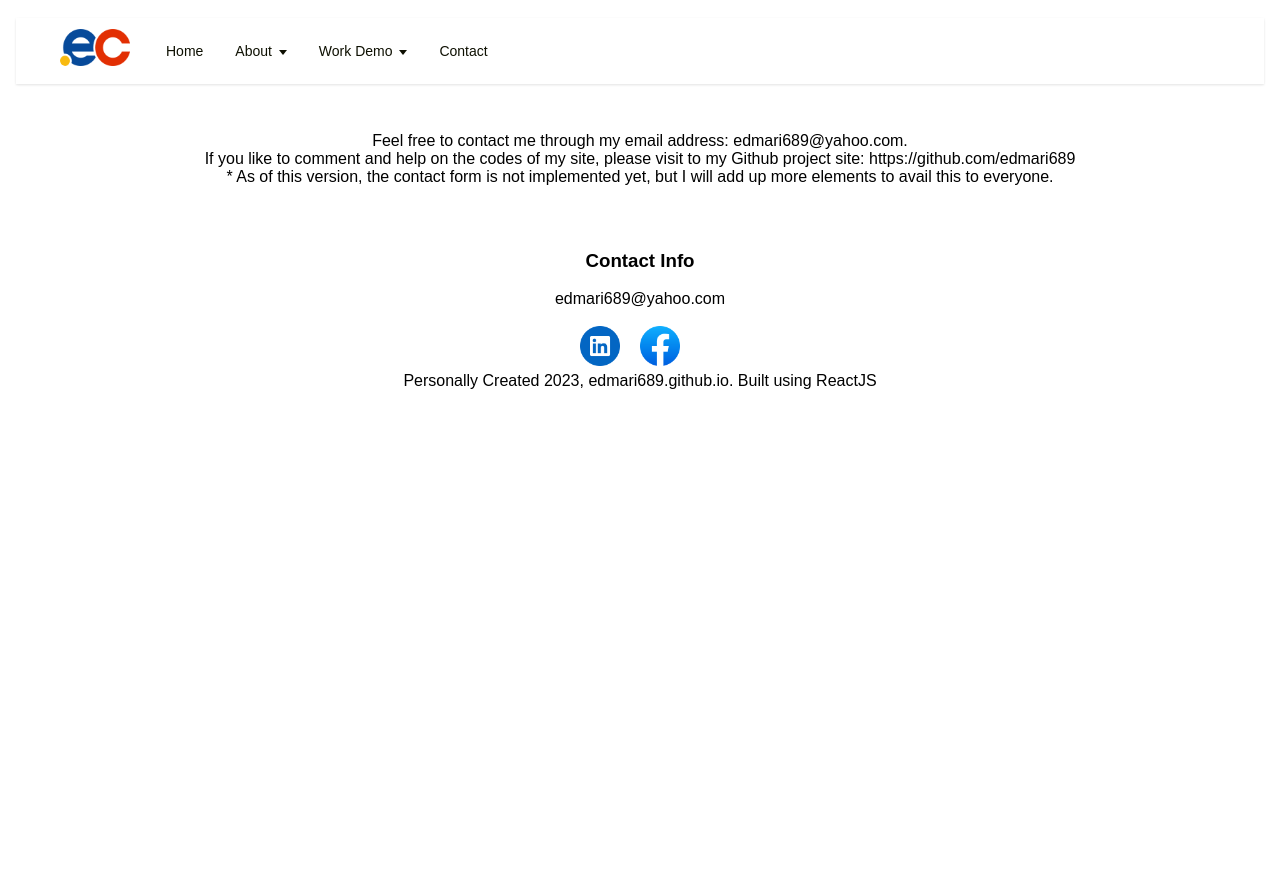
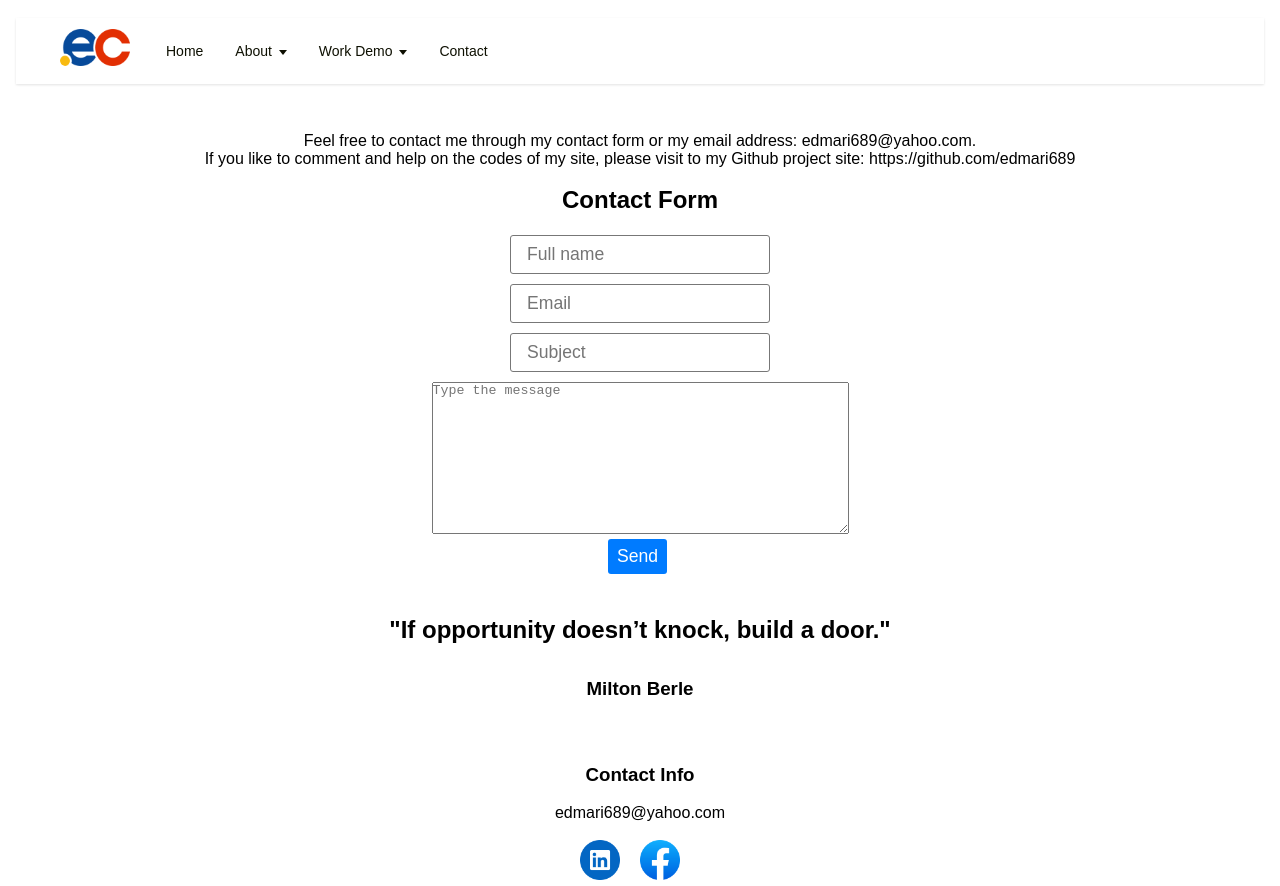
Before and after one commit to edmari689/edmaricallangan, a React (Create React App) app: page /contact in a window 1280 px wide. Shown: the part 402-1288 px from the top of the page. Before the commit the page ends 808 px from the top, so only its background shows below. Built offline with nearby package versions, Linux system fonts and the light colour scheme.

Commit message:
Version 1.1.0 Added contact form feature, edited page contents and index.html

```diff
--- a/package.json
+++ b/package.json
@@ -4,6 +4,7 @@
   "private": true,
   "homepage": "http://edmari689.github.io/edmaricallangan",
   "dependencies": {
+    "@emailjs/browser": "^3.11.0",
     "@testing-library/jest-dom": "^5.17.0",
     "@testing-library/react": "^13.4.0",
     "@testing-library/user-event": "^13.5.0",
--- a/public/index.html
+++ b/public/index.html
@@ -7,7 +7,7 @@
     <meta name="theme-color" content="#000000" />
     <meta
       name="description"
-      content="Web site created using create-react-app"
+      content="Basic Profiling Contents about Edmari Callangan, created in ReactJS Programming"
     />
     <link rel="apple-touch-icon" href="%PUBLIC_URL%/logo192.png" />
     <!--
@@ -24,7 +24,7 @@
       work correctly both with client-side routing and a non-root public URL.
       Learn how to configure a non-root public URL by running `npm run build`.
     -->
-    <title>Edmari's React App</title>
+    <title>Edmari's Profile App</title>
   </head>
   <body>
     <noscript>You need to enable JavaScript to run this app.</noscript>
--- /dev/null
+++ b/src/looks/contactForm.css
@@ -0,0 +1,50 @@
+  .form-control {
+    font-size: 1.3rem;
+    font-weight: 1300;
+  }
+
+  .form-control > * {
+    margin: 5px 0;
+  }
+
+  .form-control input {
+    font-size: 1.1rem;
+    font-weight: 300;
+    padding: 8px 1rem;
+    border: 1px solid #777;
+    border-radius: 3px;
+    outline: none;
+  }
+
+  .flex-center {
+    display: flex;
+    justify-content: center;
+    align-items: center;
+  }
+
+  .dir-column {
+    flex-direction: column;
+  }
+
+  .--btn {
+    font-size: 1.1rem;
+    font-weight: 400;
+    padding: 6px 8px;
+    margin: 0 5px 0 0;
+    border: 1px solid transparent;
+    border-radius: 3px;
+    cursor: pointer;
+    display: flex;
+    justify-content: center;
+    align-items: center;
+    transition: all 0.3s;
+  }
+
+  .--btn-primary {
+    color: #fff;
+    background: #007bff;
+  }
+
+  .--btn:hover {
+    transform: translateY(-2px);
+  }
--- a/src/pages/AboutMe.js
+++ b/src/pages/AboutMe.js
@@ -57,6 +57,8 @@ export default function AboutMe () {
                 and shooting genres.
             </p>
             <br />
+            <h2>案ずるより産むが易し </h2>
+            <h3>It's easier to give birth than to think about it</h3>
         </div>
     );
 }
--- a/src/pages/AboutSite.js
+++ b/src/pages/AboutSite.js
@@ -4,6 +4,9 @@ import IMAGES from "../images/PicIndex";
 export default function AboutSite () {
     return (
         <div>
+            <h2>艱難汝を玉にす</h2>
+            <h3>Adversity makes a man wise</h3>
+            <br />
             <p>
                 This site includes the profile background of Edmari Callangan
                 with professional experiences and work showcases.
--- a/src/pages/Contact.js
+++ b/src/pages/Contact.js
@@ -1,16 +1,71 @@
-import React from "react";
+import {useRef, useState } from "react";
+import emailjs from '@emailjs/browser';
+import '../looks/contactForm.css';
+
+const Result =() => {
+    return(
+        <p>
+            Your message has been successfully sent.
+            Thank you for contacting me.
+        </p>
+    );
+}
 
 export default function Contact () {
+    const form = useRef();
+    const [result, showResult] = useState(false);
+
+    const sendEmail = (e) => {
+        e.preventDefault();
+
+        const answer = window.confirm("Do you want to send the message?");
+        if (answer) {
+        emailjs.sendForm('service_k9golsj',
+        'template_3x3q6pe', form.current,
+        'FZyPKnyCzwh1e4oGh')
+          .then((result) => {
+              console.log(result.text);
+          }, (error) => {
+              console.log(error.text);
+          }
+          );
+          e.target.reset();
+          showResult(true);
+         console.log("Message is sent.");
+         }
+         else {
+        console.log("Message is not sent yet.");
+         }
+
+      };
+
     return (
         <div>
             <p>
-                Feel free to contact me through my email address: edmari689@yahoo.com. <br />
+                Feel free to contact me through my contact form or my email address: edmari689@yahoo.com. <br />
                 If you like to comment and help on the codes of my site, please visit to my Github project site:
                 https://github.com/edmari689
+            </p>
+            <br />
+            <h2>Contact Form</h2>
+            <form ref={form} onSubmit={sendEmail}
+            className="form-control flex-center dir-column">
+                <input type="text" placeholder="Full name"
+                name="user_name" required />
+                <input type="email" placeholder="Email"
+                name="user_email" required />
+                <input type="text" placeholder="Subject"
+                name="subject" required />
+                <textarea name="message" placeholder="Type the message"
+                cols="50" rows="10" required></textarea>
+                <button type="submit"
+                className="--btn --btn-primary">Send</button>
                 <br />
-                * As of this version, the contact form is not implemented yet, but I will add up more elements
-                to avail this to everyone.
-            </p>
+                {result ? <Result /> : null}
+            </form>
+            <br />
+            <h2>"If opportunity doesn’t knock, build a door." </h2><br />
+            <h3>Milton Berle</h3>
         </div>
     );
 }
--- a/src/pages/Home.js
+++ b/src/pages/Home.js
@@ -15,15 +15,6 @@ function Hello (){
                 If you like to learn about Edmari Callangan, have a look at his about section at the navigation bar.
                 <br />
                 For his demonstrations, please check at work demo section with basic showcases.
-            </p>
-            <br />
-            <p>
-                艱難汝を玉にす
-                Adversity makes a man wise
-                <br />
-                案ずるより産むが易し
-                It's easier to give birth than to think about it
-
             </p>
         </div>
     );
```
Also changed, not shown: 1 other file (tests, documents, lock files or other folders).
